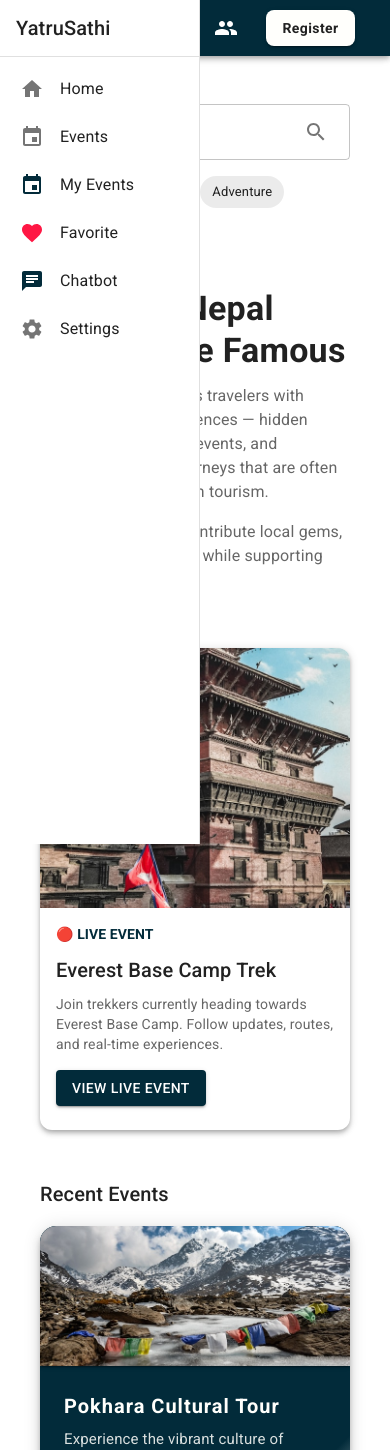
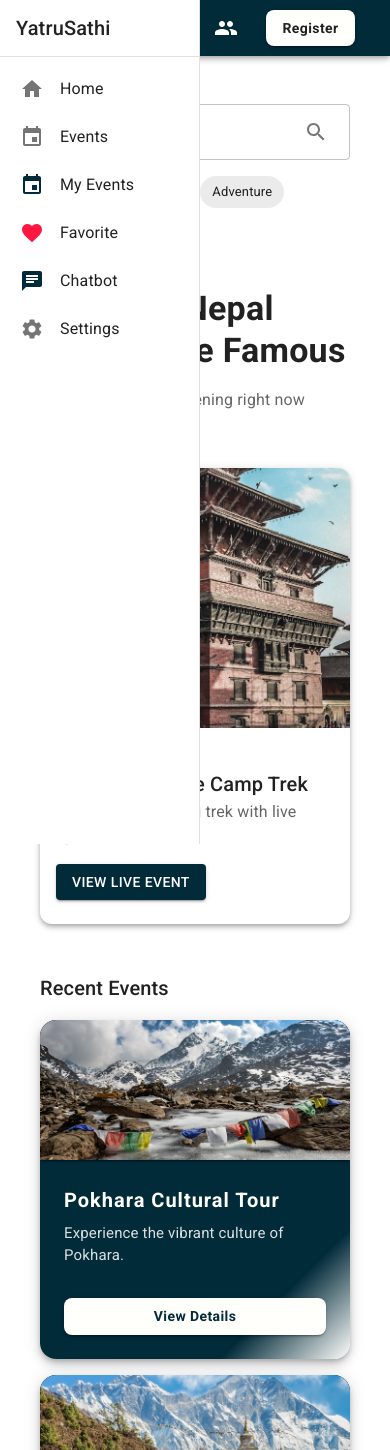
Before and after one commit to YatruSathi/-yartusathi-frontend, a React (Vite) app: page /home in a window 390 px wide. Shown: the top 1450 px of the page. Built offline with nearby package versions, Linux system fonts and the light colour scheme.

Commit message:
Making the search bar responsive accoring to the user need

```diff
--- a/src/pages/home/index.tsx
+++ b/src/pages/home/index.tsx
@@ -11,6 +11,10 @@ import {
   CardContent,
   CardMedia,
   Button,
+  Paper,
+  List,
+  ListItemButton,
+  ListItemText,
 } from '@mui/material';
 import SearchIcon from '@mui/icons-material/Search';
 
@@ -21,62 +25,93 @@ import Image04 from '../../assets/imgs/image-04.jpg';
 
 import { EventCard } from './components/event-card';
 
+/* ================= DATA ================= */
+
+const liveEvent = {
+  id: 100,
+  title: 'Annapurna Base Camp Trek',
+  image: Image04,
+  description: 'Currently happening trek with live updates.',
+  category: 'Trekking',
+};
+
 const recentEvents = [
   {
     id: 1,
     title: 'Pokhara Cultural Tour',
     image: Image01,
     description: 'Experience the vibrant culture of Pokhara.',
+    category: 'Cultural',
   },
   {
     id: 2,
     title: 'Chitwan Safari Expedition',
     image: Image02,
     description: 'Wildlife adventure in Chitwan National Park.',
+    category: 'Wildlife',
   },
   {
     id: 3,
     title: 'Lumbini Heritage Walk',
     image: Image03,
     description: 'Discover the birthplace of Buddha.',
+    category: 'Cultural',
   },
   {
     id: 4,
     title: 'Everest Base Camp Trek',
     image: Image04,
     description: 'Challenge yourself to reach the base camp.',
+    category: 'Trekking',
   },
 ];
 
 const categories = ['Trekking', 'Cultural', 'Adventure', 'Wildlife'];
+
+const allEvents = [liveEvent, ...recentEvents];
+
+/* ================= COMPONENT ================= */
 
 export const Home: React.FC = () => {
   const [searchTerm, setSearchTerm] = useState('');
   const [selectedCategory, setSelectedCategory] = useState<string | null>(null);
 
   const handleCategoryClick = (category: string) => {
-    setSelectedCategory(category === selectedCategory ? null : category);
+    setSelectedCategory(prev => (prev === category ? null : category));
   };
 
-  const handleSearch = () => {
-    console.log('Searching for:', searchTerm, 'in category:', selectedCategory);
-    // Implement search/filter logic here
-  };
+  /* ================= SEARCH SUGGESTIONS ================= */
+
+  const suggestions =
+    searchTerm.length > 0
+      ? allEvents.filter(event => event.title.toLowerCase().includes(searchTerm.toLowerCase()))
+      : [];
+
+  /* ================= FILTER RECENT EVENTS ================= */
+
+  const filteredRecentEvents = recentEvents.filter(event => {
+    const matchesSearch = searchTerm
+      ? event.title.toLowerCase().includes(searchTerm.toLowerCase())
+      : true;
+
+    const matchesCategory = selectedCategory ? event.category === selectedCategory : true;
+
+    return matchesSearch && matchesCategory;
+  });
 
   return (
     <Box>
       {/* ================= SEARCH BAR ================= */}
-      <Box maxWidth="lg" mx="auto" px={2} mt={3}>
+      <Box maxWidth="lg" mx="auto" px={2} mt={3} position="relative">
         <TextField
           placeholder="Search events..."
           fullWidth
-          variant="outlined"
           value={searchTerm}
           onChange={e => setSearchTerm(e.target.value)}
           InputProps={{
             endAdornment: (
               <InputAdornment position="end">
-                <IconButton onClick={handleSearch}>
+                <IconButton>
                   <SearchIcon />
                 </IconButton>
               </InputAdornment>
@@ -84,7 +119,29 @@ export const Home: React.FC = () => {
           }}
         />
 
-        {/* ================= CATEGORY FILTER CHIPS ================= */}
+        {/* ================= SEARCH SUGGESTIONS ================= */}
+        {suggestions.length > 0 && (
+          <Paper
+            elevation={3}
+            sx={{
+              position: 'absolute',
+              width: '100%',
+              zIndex: 10,
+              mt: 1,
+              borderRadius: 2,
+            }}
+          >
+            <List>
+              {suggestions.map(event => (
+                <ListItemButton key={event.id} onClick={() => setSearchTerm(event.title)}>
+                  <ListItemText primary={event.title} secondary={event.category} />
+                </ListItemButton>
+              ))}
+            </List>
+          </Paper>
+        )}
+
+        {/* ================= CATEGORY FILTER ================= */}
         <Box display="flex" gap={1} flexWrap="wrap" mt={2}>
           {categories.map(category => (
             <Chip
@@ -98,50 +155,28 @@ export const Home: React.FC = () => {
         </Box>
       </Box>
 
-      {/* ================= HERO / SHOWCASE SECTION ================= */}
+      {/* ================= LIVE EVENT (ALWAYS VISIBLE) ================= */}
       <Box maxWidth="lg" mx="auto" px={2} mt={5}>
         <Grid container spacing={4} alignItems="center">
-          {/* LEFT: WEBSITE DESCRIPTION */}
           <Grid item xs={12} md={6}>
-            <Typography variant="h4" fontWeight="bold" gutterBottom>
+            <Typography variant="h4" fontWeight="bold">
               Discover Nepal Beyond the Famous
             </Typography>
-
-            <Typography variant="body1" color="text.secondary" mb={2}>
-              Our platform connects travelers with authentic local experiences — hidden
-              destinations, cultural events, and community-driven journeys that are often missed by
-              mainstream tourism.
-            </Typography>
-
-            <Typography variant="body1" color="text.secondary" mb={3}>
-              Explore live events, contribute local gems, and travel responsibly while supporting
-              local communities.
+            <Typography color="text.secondary" mt={2}>
+              Follow journeys happening right now across Nepal.
             </Typography>
           </Grid>
 
-          {/* RIGHT: LIVE EVENT SHOWCASE */}
           <Grid item xs={12} md={6}>
             <Card sx={{ borderRadius: 3, boxShadow: 4 }}>
-              <CardMedia component="img" height="260" image={Image04} alt="Live Event" />
+              <CardMedia component="img" height="260" image={liveEvent.image} />
               <CardContent>
-                <Typography variant="subtitle2" color="primary" fontWeight="bold">
-                  🔴 LIVE EVENT
+                <Typography color="primary" fontWeight="bold">
+                  🔴 LIVE NOW
                 </Typography>
-
-                <Typography variant="h6" fontWeight="medium" mt={1}>
-                  Everest Base Camp Trek
-                </Typography>
-
-                <Typography variant="body2" color="text.secondary" mt={1}>
-                  Join trekkers currently heading towards Everest Base Camp. Follow updates, routes,
-                  and real-time experiences.
-                </Typography>
-
-                <Button
-                  variant="contained"
-                  sx={{ mt: 2 }}
-                  onClick={() => console.log('View live event')}
-                >
+                <Typography variant="h6">{liveEvent.title}</Typography>
+                <Typography color="text.secondary">{liveEvent.description}</Typography>
+                <Button variant="contained" sx={{ mt: 2 }}>
                   View Live Event
                 </Button>
               </CardContent>
@@ -152,19 +187,19 @@ export const Home: React.FC = () => {
 
       {/* ================= RECENT EVENTS ================= */}
       <Box maxWidth="lg" mx="auto" px={2} mt={6} mb={4}>
-        <Typography variant="h6" fontWeight="medium" mb={2}>
+        <Typography variant="h6" mb={2}>
           Recent Events
         </Typography>
 
         <Grid container spacing={2}>
-          {recentEvents.map(event => (
+          {filteredRecentEvents.map(event => (
             <EventCard
               key={event.id}
               id={event.id}
               title={event.title}
               description={event.description}
               image={event.image}
-              onViewDetails={() => console.log('on details is clicked')}
+              onViewDetails={() => console.log(event.title)}
             />
           ))}
         </Grid>
```
